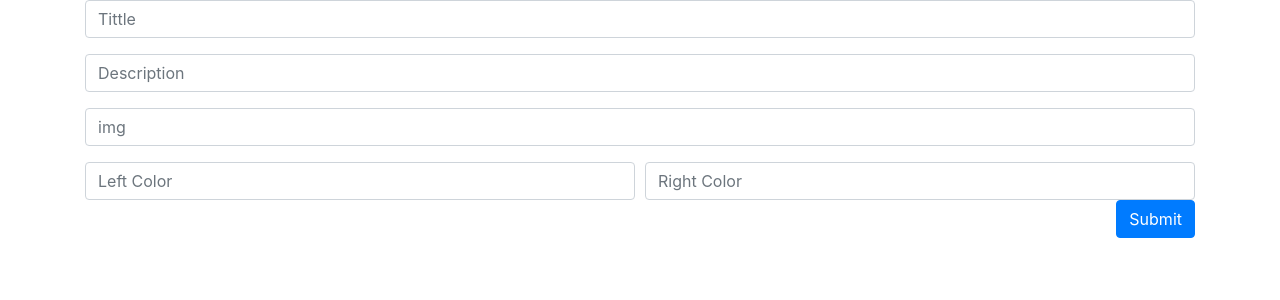
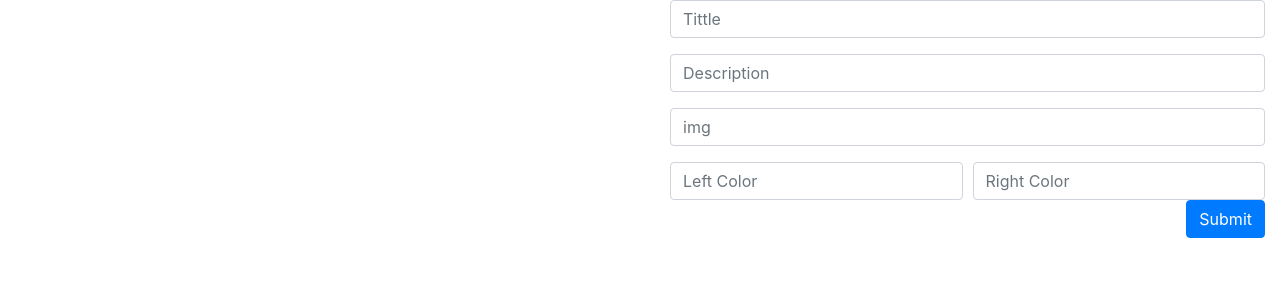
Before and after one commit to andresagab/trainingReactApp, a React (Create React App) app: page /Exercises/new in a window 1280 px wide. Shown: the top 300 px of the page. Built offline with nearby package versions, Linux system fonts and the light colour scheme.

Commit message:
Elevación de estado - ExerciseNew

```diff
--- a/src/components/Card.js
+++ b/src/components/Card.js
@@ -8,7 +8,7 @@ class Card extends React.Component {
 
     render() {
 
-        const {title, description, img, leftColor, rightColor} = this.props;
+        const {title, description, img, leftColor, rightColor} = this.props;//Caracterizamos la variables con lo almacenado en las props
 
         return (
             <div className="card mx-auto Fitness-Card" style={{backgroundImage: `url(${circlesImg}), linear-gradient(to right, ${leftColor}, ${rightColor})`}}>
--- /dev/null
+++ b/src/components/ExerciseForm.js
@@ -0,0 +1,42 @@
+import React from "react";
+import 'bootstrap/dist/css/bootstrap-grid.min.css';
+
+class ExerciseForm extends React.Component{
+
+    render() {
+        const { onChange, form } = this.props;
+        return (
+            <div className='container'>
+                <form onSubmit={this.handleSubmit}>
+                    <div className='form-group'>
+                        <input className='form-control' type='text' name='title' placeholder='Tittle' value={form.title} onChange={onChange}/>
+                    </div>
+                    <div className='form-group'>
+                        <input className='form-control' type='text' name='description' placeholder='Description' value={form.description} onChange={onChange}/>
+                    </div>
+                    <div className='form-group'>
+                        <input className='form-control' type='text' name='img' placeholder='img' value={form.img} onChange={onChange}/>
+                    </div>
+                    <div className='form-row'>
+                        <div className='col'>
+                            <input className='form-control' type='text' name='leftColor' placeholder='Left Color' value={form.leftColor} onChange={onChange}/>
+                        </div>
+                        <div className='col'>
+                            <input className='form-control' type='text' name='rightColor' placeholder='Right Color' value={form.rightColor} onChange={onChange}/>
+                        </div>
+                    </div>
+                    <button className='btn btn-primary float-right' type='submit'>Submit</button>
+                </form>
+            </div>
+        );
+    }
+
+    handleSubmit = e => {
+        //Cancelamos el reload de la página
+        e.preventDefault();
+        //console.log(form);
+    }
+
+}
+
+export default ExerciseForm;
--- a/src/pages/ExerciseNew.js
+++ b/src/pages/ExerciseNew.js
@@ -1,48 +1,45 @@
 import React from "react";
-import 'bootstrap/dist/css/bootstrap.min.css'
+import Card from "../components/Card";
+import ExerciseForm from "../components/ExerciseForm";
 
 class ExerciseNew extends React.Component{
 
-    state = {};
+    state = {
+        form: {
+            title: '',
+            description: '',
+            img: '',
+            leftColor: '',
+            rightColor: ''
+        }
+    };
 
     render() {
         return (
-            <div className='container'>
-                <form onSubmit={this.handleSubmit}>
-                    <div className='form-group'>
-                        <input className='form-control' type='text' name='tittle' placeholder='Tittle' value={this.state.tittle} onChange={this.handleChange}/>
-                    </div>
-                    <div className='form-group'>
-                        <input className='form-control' type='text' name='description' placeholder='Description' value={this.state.description} onChange={this.handleChange}/>
-                    </div>
-                    <div className='form-group'>
-                        <input className='form-control' type='text' name='img' placeholder='img' value={this.state.img} onChange={this.handleChange}/>
-                    </div>
-                    <div className='form-row'>
-                        <div className='col'>
-                            <input className='form-control' type='text' name='leftColor' placeholder='Left Color' value={this.state.leftColor} onChange={this.handleChange}/>
-                        </div>
-                        <div className='col'>
-                            <input className='form-control' type='text' name='rightColor' placeholder='Right Color' value={this.state.rightColor} onChange={this.handleChange}/>
-                        </div>
-                    </div>
-                    <button className='btn btn-primary float-right' type='submit'>Submit</button>
-                </form>
+            <div className='row'>
+                <div className='col-sm'>
+                    <Card
+                        {...this.state.form}
+                    />
+                </div>
+                <div className='col-sm'>
+                    <ExerciseForm
+                        onChange={this.handleChange}
+                        form={this.state.form}
+                    />
+                </div>
             </div>
-        );
+        )
     }
 
     handleChange = e => {
         // console.log(`${e.target.name}: ${e.target.value}`);
         this.setState({
-            [e.target.name] : e.target.value
+            form : {
+                ...this.state.form,//Mantener los datos almacenados previamente
+                [e.target.name]: e.target.value//Si hay diferencias en los valores, actualizamos la variables
+            }
         });
-    }
-
-    handleSubmit = e => {
-        //Cancelamos el reload de la página
-        e.preventDefault();
-        console.log(this.state);
     }
 
 }
```
